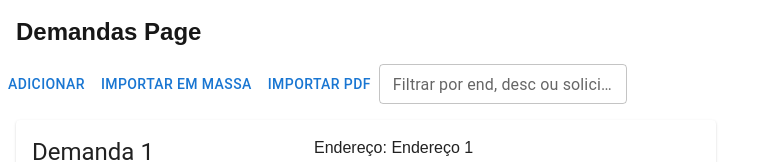
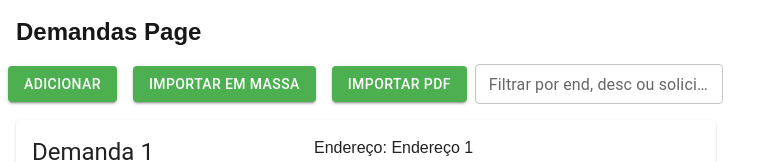
Before and after one commit to tiagodexheimer/tree-inspector-v5, a Next.js app: page /demandas in a window 1280 px wide. Shown: the top 162 px of the page, without its empty margins (0-779 px from the left). Built offline with nearby package versions, Linux system fonts and the light colour scheme; some icons are missing.

Commit message:
feat: melhora a filtragem e estilização dos botões na página de demandas

```diff
--- a/src/app/demandas/page.tsx
+++ b/src/app/demandas/page.tsx
@@ -112,7 +112,7 @@ const demandas: DemandaType[] = [
 export default function DemandasPage() {
     const [viewMode, setViewMode] = useState('card');
     const [filtro, setFiltro] = useState('');
-const demandasFiltradas = useMemo(() => {
+    const demandasFiltradas = useMemo(() => {
         const filtroLowerCase = filtro.toLowerCase();
 
         if (!filtroLowerCase) {
@@ -121,7 +121,7 @@ const demandasFiltradas = useMemo(() => {
 
         return demandas.filter(demanda =>
             demanda.endereco.toLowerCase().includes(filtroLowerCase) ||
-            demanda.contato.nome.toLowerCase().includes(filtroLowerCase)  ||
+            demanda.contato.nome.toLowerCase().includes(filtroLowerCase) ||
             demanda.descricao.toLowerCase().includes(filtroLowerCase)
         );
     }, [filtro]); // A lista só será recalculada se 'filtro' ou 'demandas' mudar
@@ -132,9 +132,35 @@ const demandasFiltradas = useMemo(() => {
             <h1 className="text-2xl font-bold mb-4" style={{ margin: "16px" }}>Demandas Page</h1>
 
             <div>
-                <Button>Adicionar</Button>
-                <Button>Importar em massa</Button>
-                <Button>Importar PDF</Button>
+                <Button
+                    variant="contained" // Define o botão com um fundo sólido
+                    sx={{
+                        backgroundColor: '#4CAF50', // Sua cor verde
+                        '&:hover': {
+                            backgroundColor: '#81C784' // Uma cor um pouco mais escura para o efeito hover
+                        }, mx: 1
+                    }}
+                >
+                    Adicionar
+                </Button>
+                                <Button
+                    variant="contained" // Define o botão com um fundo sólido
+                    sx={{
+                        backgroundColor: '#4CAF50', // Sua cor verde
+                        '&:hover': {
+                            backgroundColor: '#81C784' // Uma cor um pouco mais escura para o efeito hover
+                        }, mx: 1
+                    }}
+                >Importar em massa</Button>
+                <Button
+                    variant="contained"
+                    sx={{
+                        backgroundColor: '#4CAF50',
+                        '&:hover': {
+                            backgroundColor: '#81C784'
+                        }, mx: 1
+                    }}
+                >Importar PDF</Button>
                 <TextField
                     label="Filtrar por end, desc ou solicitante"
                     variant="outlined"
```
